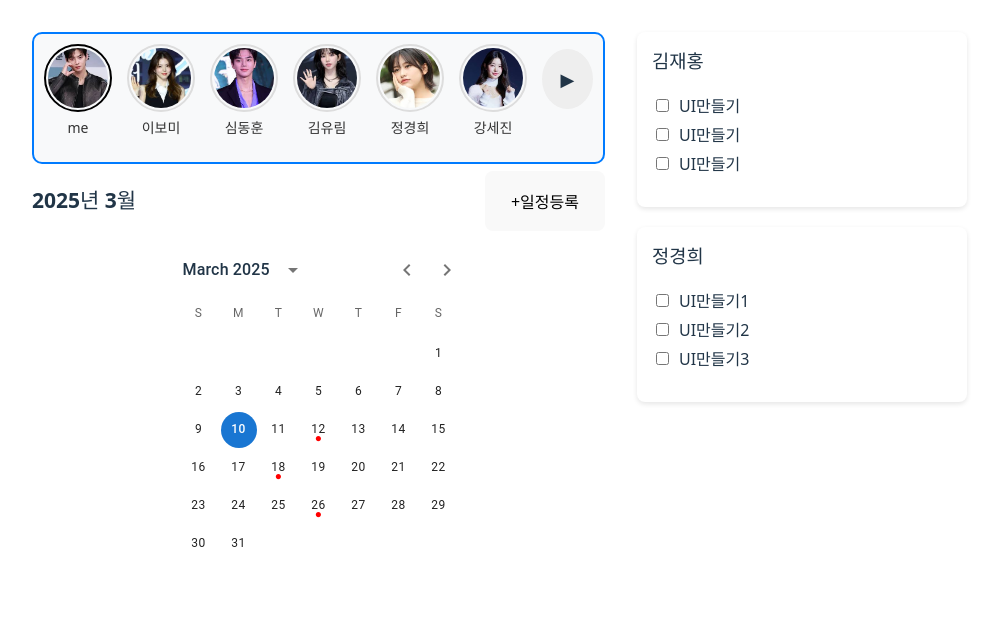
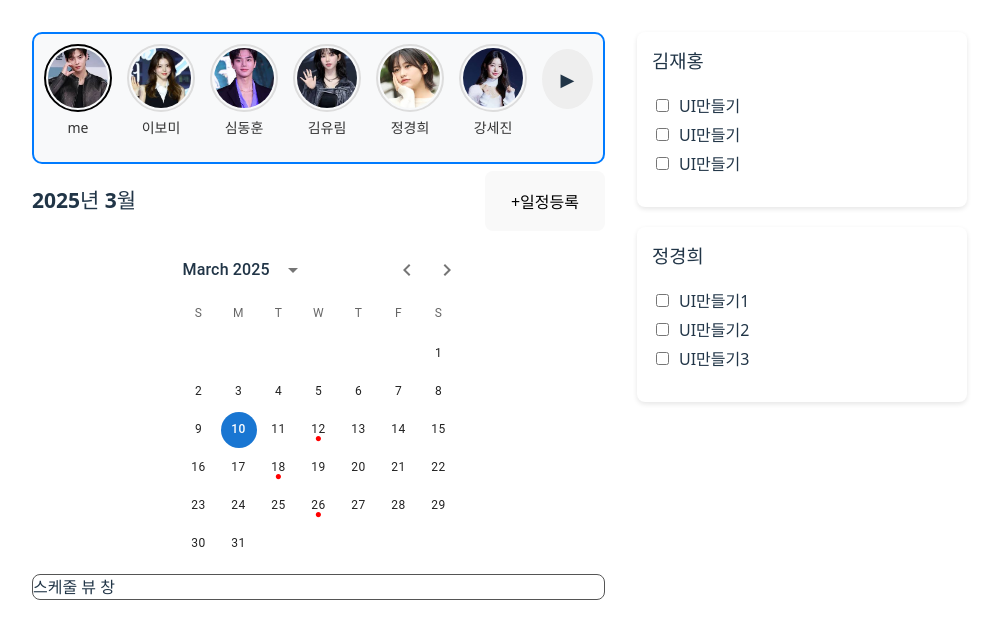
Before and after one commit to PrograMemo-Groom/teammate, a React (Vite) app in the folder web/: page / in a window 1280 px wide. Shown: the top 638 px of the page, without its empty margins (0-997 px from the left). Built offline with nearby package versions, Linux system fonts and the light colour scheme; no server answers.

Commit message:
[💄] 캘린더 하단 스케쥴 뷰 컴포넌트 추가

```diff
--- a/web/src/css/pages/Home.module.scss
+++ b/web/src/css/pages/Home.module.scss
@@ -153,3 +153,11 @@
   color: blue !important;
   font-weight: bold;
 }
+
+
+.ScheduleViewContainer {
+  display: flex;
+  flex-direction: column;
+  border: 1px solid #555555;
+  border-radius: 8px;
+}
--- a/web/src/pages/Home.jsx
+++ b/web/src/pages/Home.jsx
@@ -3,6 +3,7 @@ import axios from "axios";
 import Users from "./components/Users.jsx";
 import TeamCalendar from "./components/TeamCalendar.jsx";
 import TeamTodo from "./components/TeamTodo.jsx";
+import ScheduleView from "./components/ScheduleView.jsx"
 import styles from "../css/pages/Home.module.scss";
 
 const Home = () => {
@@ -20,6 +21,7 @@ const Home = () => {
             <section>
                 <Users />
                 <TeamCalendar />
+                <ScheduleView />
             </section>
             <section>
                 <TeamTodo />
--- /dev/null
+++ b/web/src/pages/components/ScheduleView.jsx
@@ -0,0 +1,16 @@
+import React from 'react';
+import styles from "../../css/pages/Home.module.scss";
+
+const ScheduleView = () => {
+    const handleOnchangeChecked = (e) => {
+        console.log(e.target.checked);
+    }
+
+    return (
+        <section className={styles.ScheduleViewContainer}>
+            스케줄 뷰 창
+        </section>
+    );
+};
+
+export default ScheduleView;
```
